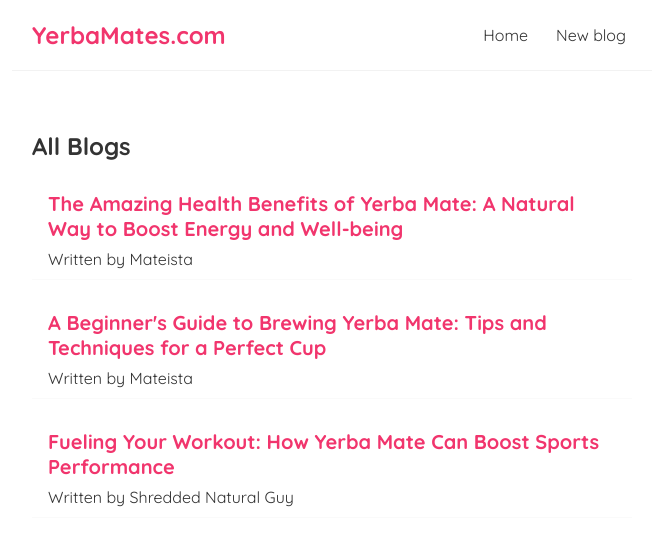
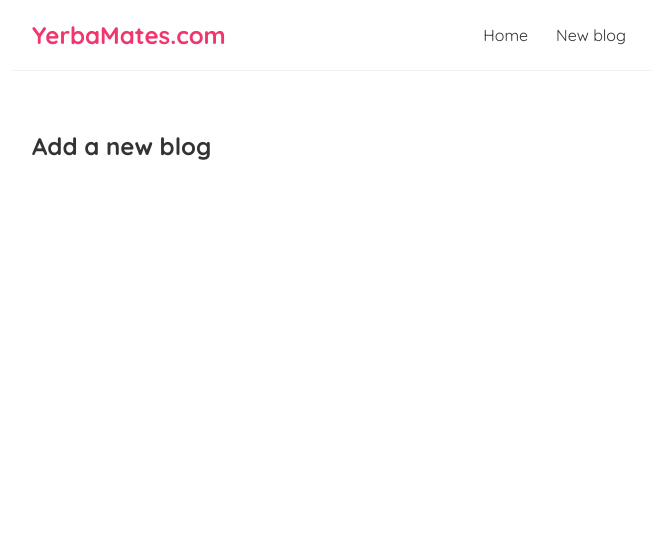
Before and after one commit to KacperBytnar/yerba-blog, a React (Create React App) app: page /create in a window 1280 px wide. Shown: the top 546 px of the page, without its empty margins (308-964 px from the left). Built offline with nearby package versions, Linux system fonts and the light colour scheme; data requests are answered from the project's data file.

Commit message:
Routing added

```diff
--- a/package.json
+++ b/package.json
@@ -8,11 +8,12 @@
     "@testing-library/user-event": "^13.5.0",
     "react": "^18.2.0",
     "react-dom": "^18.2.0",
+    "react-router-dom": "^6.8.2",
     "react-scripts": "^5.0.1",
     "web-vitals": "^2.1.4"
   },
   "scripts": {
-    "start": "PORT=3002 react-scripts start",
+    "start": "PORT=3003 react-scripts start",
     "build": "react-scripts build",
     "test": "react-scripts test",
     "eject": "react-scripts eject"
--- a/src/App.js
+++ b/src/App.js
@@ -1,14 +1,21 @@
+import { BrowserRouter as Router, Route, Routes } from 'react-router-dom';
+import Create from './Create';
 import Home from './Home';
 import Navbar from './Navbar';
 
 function App() {
   return (
-    <div className="App">
-    <Navbar />
-    <div className='content'>
-      <Home />
-    </div>
-    </div>
+    <Router>
+      <div className="App">
+      <Navbar />
+      <div className='content'>
+        <Routes>
+          <Route exact path='/' element={<Home />}></Route>
+          <Route path='/create' element={<Create />}></Route>
+        </Routes>
+      </div>
+      </div>
+    </Router>
   );
 }
 
--- /dev/null
+++ b/src/Create.js
@@ -0,0 +1,9 @@
+const Create = () => {
+    return (
+        <div className="create">
+            <h2>Add a new blog</h2>
+        </div>
+     );
+}
+
+export default Create;
--- a/src/Home.js
+++ b/src/Home.js
@@ -4,7 +4,7 @@
 
 
 const Home = () => {
-    const {data: blogs, isPending, error} = useFetch('http://localhost:8000/blogs');
+    const {data: blogs, isPending, error} = useFetch('http://localhost:8003/blogs');
 
     return (
         <div className="home">
--- a/src/Navbar.js
+++ b/src/Navbar.js
@@ -1,3 +1,5 @@
+import { Link } from "react-router-dom";
+
 const Navbar = () => {
     return (
         <nav className="navbar">
@@ -5,8 +7,8 @@
                 YerbaMates.com
             </h1>
             <div className="links">
-                <a href="/">Home</a>
-                <a href="/create">New blog</a>
+                <Link to="/">Home</Link>
+                <Link to="/create">New blog</Link>
             </div>
         </nav>
      );
```
Also changed, not shown: 1 other file (tests, documents, lock files or other folders).
